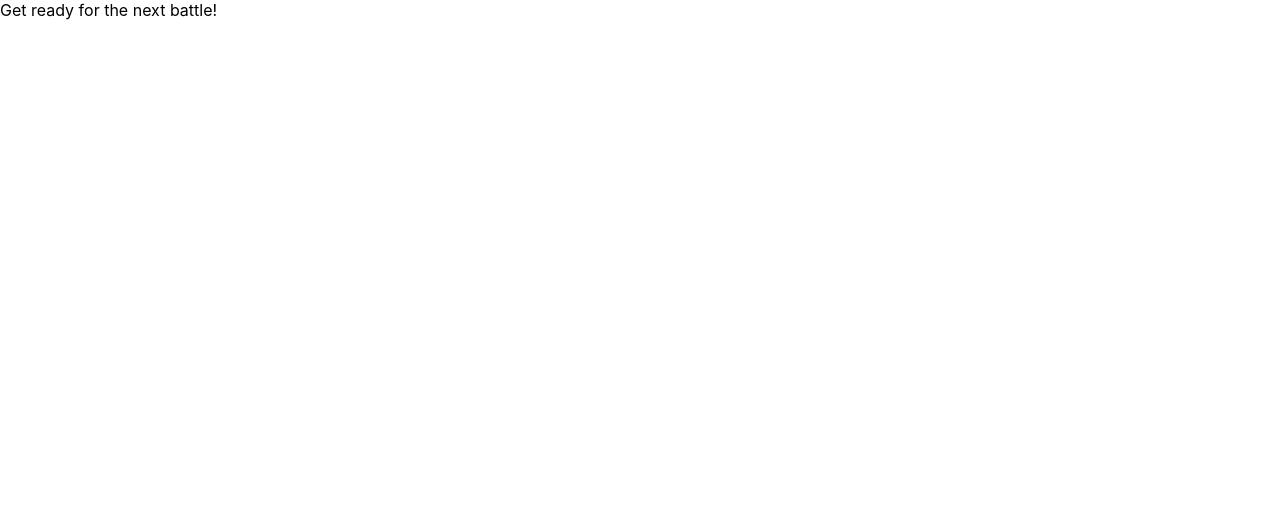
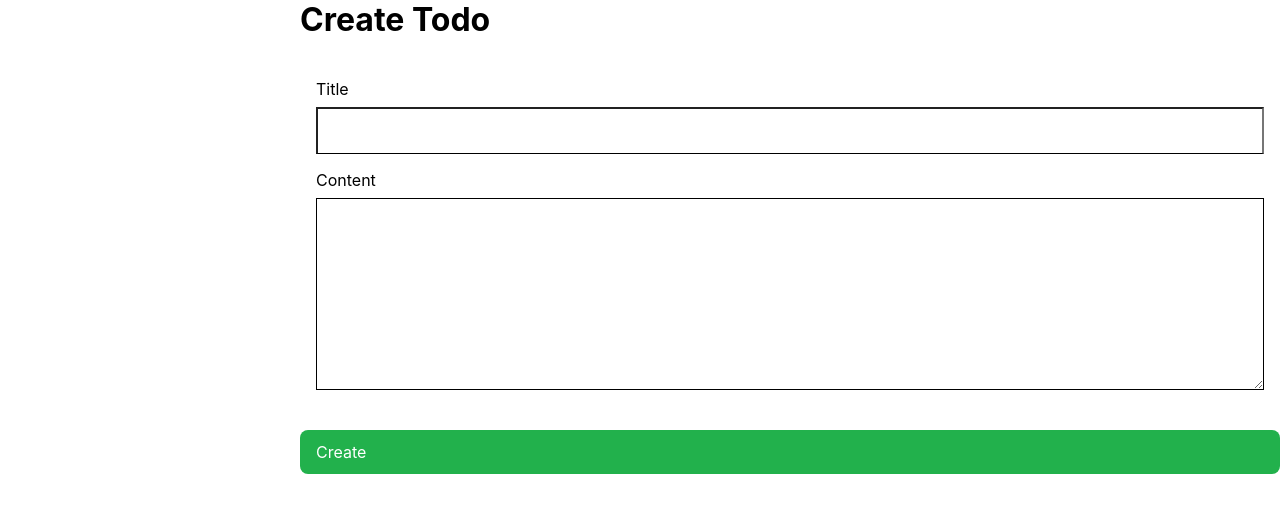
Before and after one commit to kuman514/ContextAPITodo, a React (Vite) app: page / in a window 1280 px wide. Shown: the top 512 px of the page. Built offline with nearby package versions, Linux system fonts and the light colour scheme.

Commit message:
draft: apply create-todo & todo-list to main app

```diff
--- a/src/app/index.tsx
+++ b/src/app/index.tsx
@@ -1,9 +1,21 @@
+import { CreateTodo } from '^/features/create-todo';
+import { TodoList } from '^/features/todo-list';
 import { TodoContextProvider } from '^/shared/context';
 
 export function App() {
   return (
     <TodoContextProvider>
-      <main>Get ready for the next battle!</main>
+      <main
+        style={{
+          width: '100vw',
+          height: '100dvh',
+          display: 'grid',
+          gridTemplateColumns: '300px 1fr',
+        }}
+      >
+        <TodoList />
+        <CreateTodo />
+      </main>
     </TodoContextProvider>
   );
 }
```
